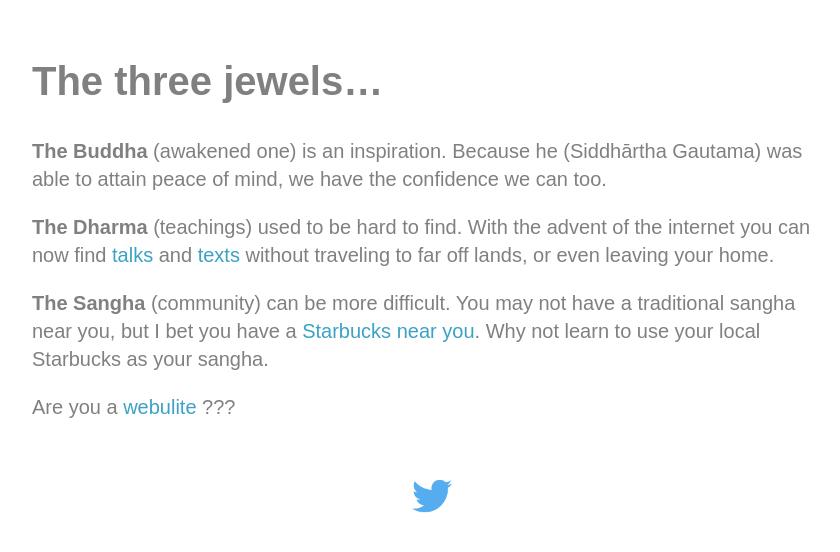
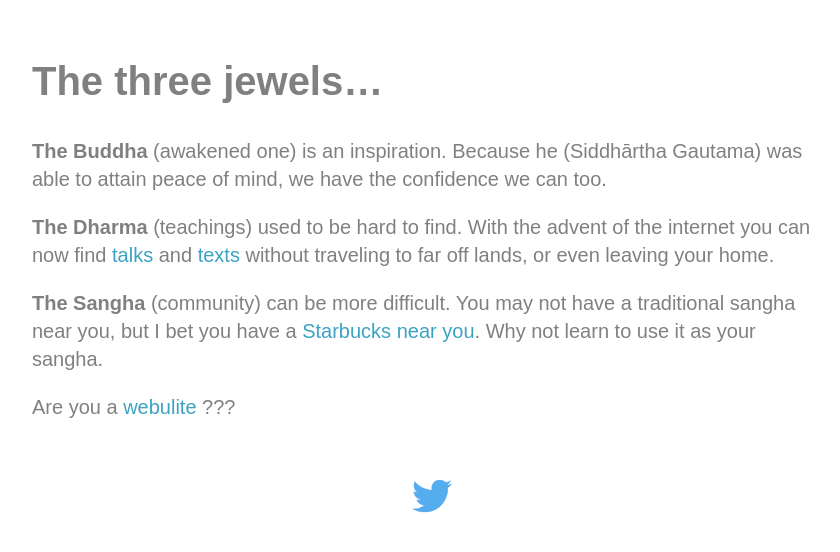
Before and after one commit to StarbucksSangha/StarbucksSangha, a Jekyll site: the page built from index.md, in a window 1280 px wide. Shown: the top 552 px of the page, without its empty margins (208-1048 px from the left). Built offline with Jekyll 4.4.1, drawn with Linux system fonts in a browser that asks for light colours.

Commit message:
Update index.md

```diff
--- a/index.md
+++ b/index.md
@@ -10,7 +10,7 @@
 
 <b>The Dharma</b> (teachings) used to be hard to find. With the advent of the internet you can now find [talks](https://www.dhammatalks.org/mp3_collections_index.html){:target="_blank"} and [texts](https://www.dhammatalks.org/suttas/index.html){:target="_blank"} without traveling to far off lands, or even leaving your home.
 
-<b>The Sangha</b> (community) can be more difficult. You may not have a traditional sangha near you, but I bet you have a [Starbucks near you](https://www.starbucks.com/store-locator){:target="_blank"}. Why not learn to use your local Starbucks as your sangha.
+<b>The Sangha</b> (community) can be more difficult. You may not have a traditional sangha near you, but I bet you have a [Starbucks near you](https://www.starbucks.com/store-locator){:target="_blank"}. Why not learn to use it as your sangha.
 
 <!--
 <p><B><i>Why not use your local Starbucks as your sangha?</i></b></p>
```
